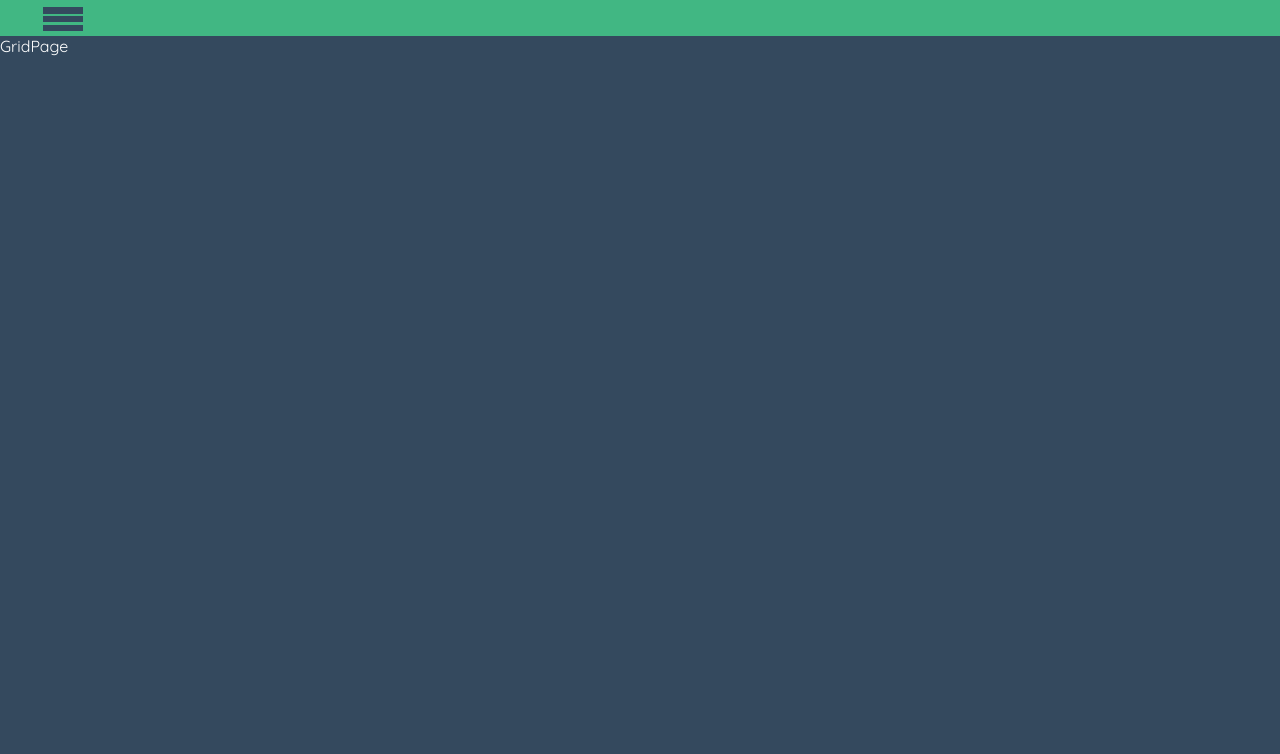
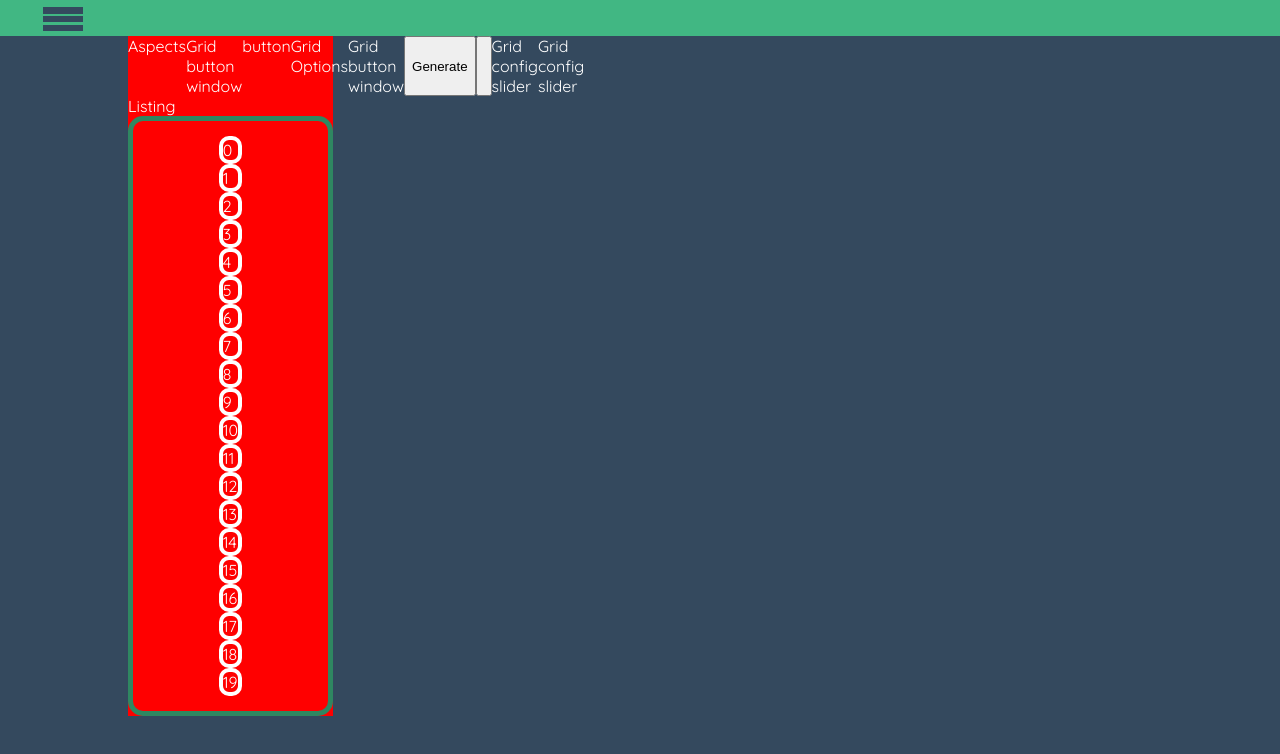
Before and after one commit to RZEPI/engineering-thesis-vue, a Vue app in the folder vue-app/: page /Grid in a window 1280 px wide. Shown: the top 754 px of the page. Built offline with nearby package versions, Linux system fonts and the light colour scheme.

Commit message:
[Vue][GridPage] Add simplified element generation

```diff
--- a/vue-app/src/components/CodeListing.vue
+++ b/vue-app/src/components/CodeListing.vue
@@ -0,0 +1,7 @@
+<template>
+  <div>Listing</div>
+</template>
+
+<script setup lang="ts"></script>
+
+<style lang="css" scoped></style>
--- a/vue-app/src/components/Grid.vue
+++ b/vue-app/src/components/Grid.vue
@@ -0,0 +1,21 @@
+<template>
+  <div class="grid-main">
+    <slot></slot>
+  </div>
+</template>
+
+<script setup lang="ts"></script>
+
+<style scoped>
+.grid-main {
+  padding: 15px;
+  display: grid;
+  grid-auto-flow: row;
+  align-items: top;
+  justify-content: space-evenly;
+  border: 5px solid var(--hover-element-color);
+  border-radius: 15px;
+  max-width: 100%;
+  justify-items: stretch;
+}
+</style>
--- a/vue-app/src/components/GridButtonWindow.vue
+++ b/vue-app/src/components/GridButtonWindow.vue
@@ -0,0 +1,11 @@
+<template>
+  <span>{{ title }}</span>
+  <div>Grid button window</div>
+  <slot></slot>
+</template>
+
+<script setup lang="ts">
+defineProps<{
+  title: string;
+}>();
+</script>
--- a/vue-app/src/components/GridConfigSlider.vue
+++ b/vue-app/src/components/GridConfigSlider.vue
@@ -0,0 +1,5 @@
+<template>
+  <div>Grid config slider</div>
+</template>
+
+<script setup lang="ts"></script>
--- a/vue-app/src/components/UI/GridButton.vue
+++ b/vue-app/src/components/UI/GridButton.vue
@@ -0,0 +1,9 @@
+<template>
+  <button @click="emit('GBClicked')">
+    <slot></slot>
+  </button>
+</template>
+
+<script setup lang="ts">
+const emit = defineEmits(["GBClicked"]);
+</script>
--- a/vue-app/src/pages/GridPage.vue
+++ b/vue-app/src/pages/GridPage.vue
@@ -1,10 +1,149 @@
 <template>
-  <div>GridPage</div>
+  <div class="page-wrapper">
+    <div class="page-content">
+      <div :style="{ width: '100%', backgroundColor: 'red' }">
+        <div class="windows-container">
+          <grid-button-window title="Aspects"> button </grid-button-window>
+          <grid-button-window title="Grid Options">
+            <grid-config-button @GBClicked="console.log(elements)">
+              Generate
+            </grid-config-button>
+            <grid-config-button> </grid-config-button>
+            <grid-config-slider> </grid-config-slider>
+            <grid-config-slider> </grid-config-slider>
+          </grid-button-window>
+        </div>
+
+        <div class="code-listing-wrapper">
+          <code-listing cssProps=""> </code-listing>
+        </div>
+
+        <grid>
+          <div
+            v-for="(_, index) in elements"
+            :key="index"
+            :class="getRandomAspect() + ' element'"
+          >
+            <!-- style={{
+          backgroundColor: "rgb(" + colorsArray[index].join(", ") + ")",
+          borderColor:
+            "rgb(" +
+            subtractWithSaturation8bit(60, colorsArray[index][0]).toString() +
+            ", " +
+            subtractWithSaturation8bit(60, colorsArray[index][1]).toString() +
+            ", " +
+            subtractWithSaturation8bit(60, colorsArray[index][2]).toString() +
+            ")",
+          textAlign: "center",
+          alignContent: "center",
+          fontSize: "2rem",
+          color: "black",
+          overflow: "hidden",
+         -->
+            <span>{{ index }}</span>
+          </div>
+        </grid>
+      </div>
+    </div>
+  </div>
 </template>
 
 <script setup lang="ts">
+import Grid from "../components/Grid.vue";
+import GridConfigButton from "../components/UI/GridButton.vue";
+import CodeListing from "../components/CodeListing.vue";
+import GridConfigSlider from "../components/GridConfigSlider.vue";
+import GridButtonWindow from "../components/GridButtonWindow.vue";
+import { ref } from "vue";
+import { subtractWithSaturation8bit } from "../utils";
+import { colors } from "../static/GridElements";
 
+let colorsArray: Array<Array<number>> = [];
+
+const elements = ref<Array<number>>(getGeneratedElements());
+const numberOfElements = 20;
+
+function getRandomColor() {
+  const randomIndex = Math.floor(Math.random() * colorsArray.length);
+  return colorsArray[randomIndex];
+}
+function getRandomAspect() {
+  // const filteredAspects = selectedAspects.filter((e) => {
+  //   return e.selected == true;
+  // });
+
+  // if (filteredAspects.length == 0) {
+  //   return styles[selectedAspects[0].aspect];
+  // }
+
+  // const randomIndex = Math.floor(Math.random() * filteredAspects.length);
+  // return styles[filteredAspects[randomIndex].aspect];
+  return "aspect_1_to_1";
+}
+
+function getGeneratedElements(): Array<number> {
+  colorsArray = [];
+
+  for (let i = 0; i < numberOfElements; i++) {
+    colorsArray.push(getRandomColor());
+  }
+
+  return Array.from({ length: numberOfElements });
+}
+// .map((_, index) => (
+//     <div
+//       :key={index}
+//       className={`${styles["element"]} ${getRandomAspect()}`}
+//       style={{
+//         backgroundColor: "rgb(" + colorsArray[index].join(", ") + ")",
+//         borderColor:
+//           "rgb(" +
+//           subtractWithSaturation8bit(60, colorsArray[index][0]).toString() +
+//           ", " +
+//           subtractWithSaturation8bit(60, colorsArray[index][1]).toString() +
+//           ", " +
+//           subtractWithSaturation8bit(60, colorsArray[index][2]).toString() +
+//           ")",
+//         textAlign: "center",
+//         alignContent: "center",
+//         fontSize: "2rem",
+//         color: "black",
+//         overflow: "hidden",
+//       }}
+//     >
+//       <span>{index}</span>
+//     </div>
+//   ));
+// }
 </script>
 
+<style scoped>
+@import "../styles/shared.css";
+.element {
+  box-sizing: border-box;
+  border: 4px solid;
+  border-radius: 10px;
+  height: 100%;
+  width: 100%;
+  display: block;
+}
 
-<style scoped></style>
+.aspect_1_to_2 {
+  grid-column: span 2;
+}
+
+.aspect_2_to_1 {
+  grid-row: span 2;
+}
+
+.aspect_1_to_3 {
+  grid-column: span 3;
+}
+
+.aspect_3_to_1 {
+  grid-row: span 3;
+}
+
+.aspect_1_to_1 {
+}
+</style>
--- a/vue-app/src/pages/TablePage.vue
+++ b/vue-app/src/pages/TablePage.vue
@@ -164,39 +164,7 @@ function generateArray() {
 </script>
 
 <style scoped>
-.page-wrapper {
-  box-sizing: border-box;
-  width: 100%;
-  display: flex;
-  justify-content: center;
-  height: 80vh;
-}
-.page-content {
-  width: 80%;
-  display: grid;
-  grid-template-columns: 20% 80%;
-}
-.v-btn-cont {
-  padding: 1em;
-  display: flex;
-  flex-direction: column;
-}
-.v-btn-cont button {
-  font-size: 1.2em;
-  margin-top: 1em;
-  padding: 0.25em;
-  border: 2px solid grey;
-  background-color: white;
-  border-radius: 10px;
-}
-
-button:hover {
-  transition: all 0.3s;
-  background-color: var(--hover-element-color);
-}
-button:active {
-  background-color: var(--active-element-color);
-}
+@import "../styles/shared.css";
 
 .table-container {
   padding: 2em 1em 2em 1em;
--- /dev/null
+++ b/vue-app/src/static/GridElements.ts
@@ -0,0 +1,16 @@
+export const aspects = [
+  "aspect_1_to_2",
+  "aspect_2_to_1",
+  "aspect_1_to_1",
+  "aspect_3_to_1",
+  "aspect_1_to_3",
+];
+
+export const colors = [
+  [255, 0, 0],
+  [0, 255, 0],
+  [0, 0, 255],
+  [255, 255, 0],
+  [255, 0, 255],
+  [0, 255, 255],
+];
--- /dev/null
+++ b/vue-app/src/styles/shared.css
@@ -0,0 +1,37 @@
+.page-wrapper {
+  box-sizing: border-box;
+  width: 100%;
+  display: flex;
+  justify-content: center;
+  height: 80vh;
+}
+.page-content {
+  width: 80%;
+  display: grid;
+  grid-template-columns: 20% 80%;
+}
+.v-btn-cont {
+  padding: 1em;
+  display: flex;
+  flex-direction: column;
+}
+.v-btn-cont button {
+  font-size: 1.2em;
+  margin-top: 1em;
+  padding: 0.25em;
+  border: 2px solid grey;
+  background-color: white;
+  border-radius: 10px;
+}
+
+button:hover {
+  transition: all 0.3s;
+  background-color: var(--hover-element-color);
+}
+button:active {
+  background-color: var(--active-element-color);
+}
+.windows-container {
+  display: flex;
+  background-color: inherit;
+}
```
Also changed, not shown: vue-app/src/utils.ts (line endings or trailing spaces).
